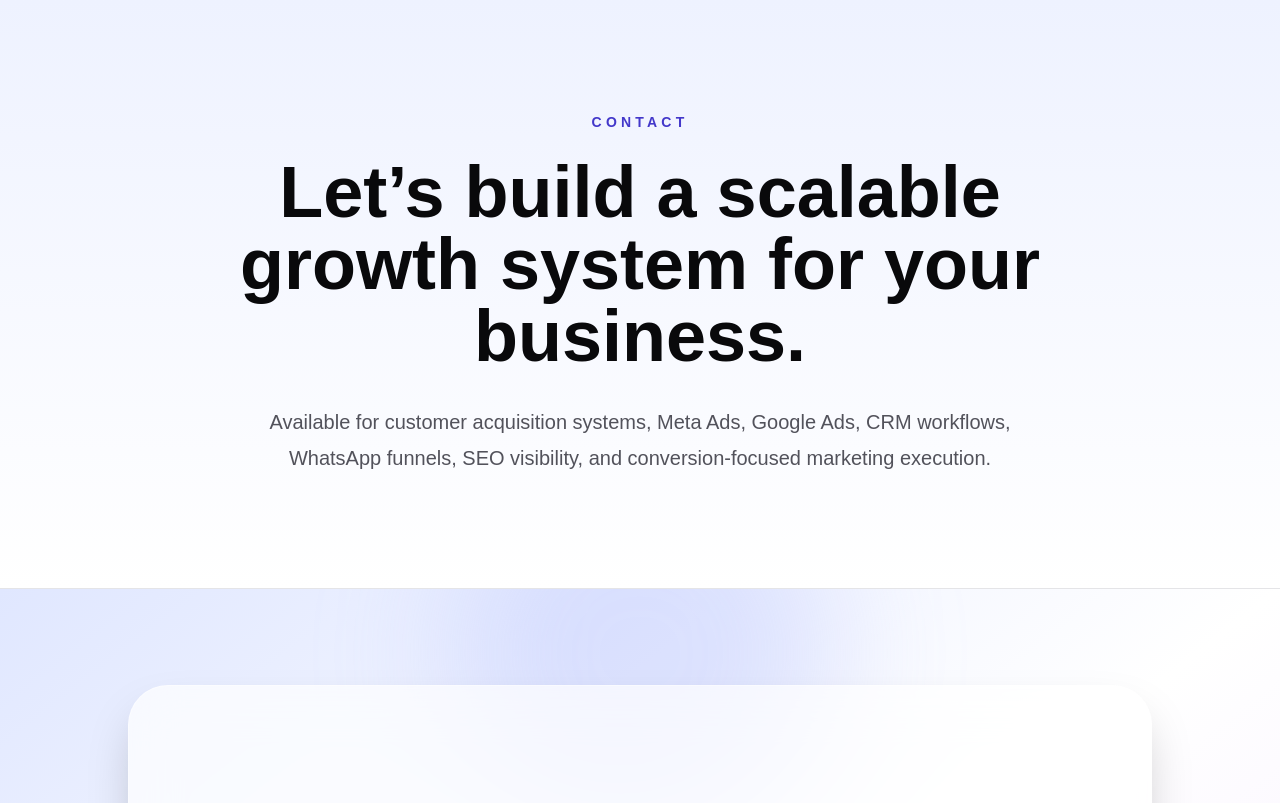
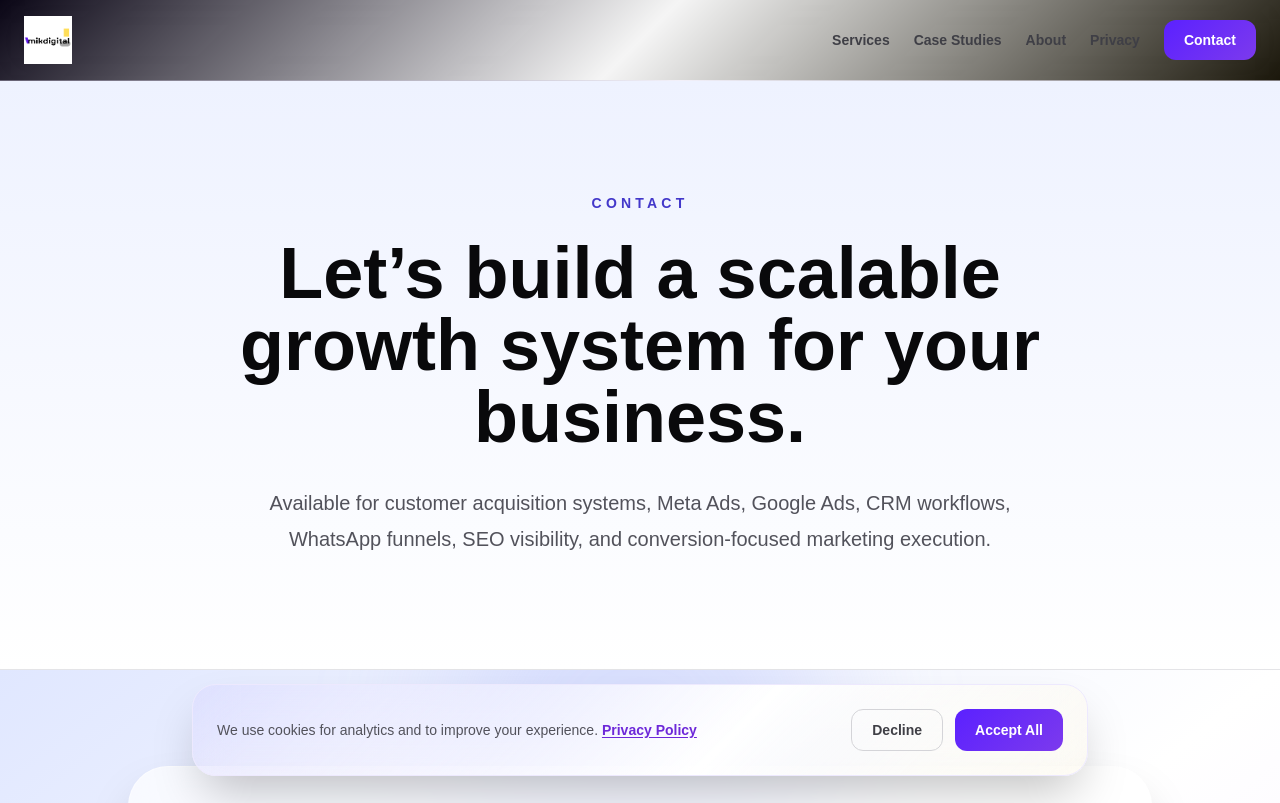
Before and after one commit to mikdigitalofficial/mikdigital.online, a Next.js app: page /contact in a window 1280 px wide. Shown: the top 803 px of the page. Built offline with nearby package versions, Linux system fonts and the light colour scheme.

Commit message:
Update layout.tsx

```diff
--- a/src/app/layout.tsx
+++ b/src/app/layout.tsx
@@ -1,5 +1,7 @@
 import type { Metadata } from "next";
 import Script from "next/script";
+import Nav from "@/components/Nav";
+import CookieBanner from "@/components/CookieBanner";
 import "./globals.css";
 
 export const metadata: Metadata = {
@@ -29,7 +31,7 @@ export default function RootLayout({
           `}
         </Script>
 
-        {/* Meta Pixel — production only, prevents preview URL noise in Events Manager */}
+        {/* Meta Pixel — production only */}
         <Script id="meta-pixel" strategy="afterInteractive">
           {`
             if (window.location.hostname === 'mikdigital.online') {
@@ -37,16 +39,11 @@ export default function RootLayout({
               {if(f.fbq)return;n=f.fbq=function(){n.callMethod?
               n.callMethod.apply(n,arguments):n.queue.push(arguments)};
               if(!f._fbq)f._fbq=n;
-              n.push=n;
-              n.loaded=!0;
-              n.version='2.0';
-              n.queue=[];
-              t=b.createElement(e);
-              t.async=!0;
-              t.src=v;
-              s=b.getElementsByTagName(e)[0];
+              n.push=n;n.loaded=!0;n.version='2.0';
+              n.queue=[];t=b.createElement(e);t.async=!0;
+              t.src=v;s=b.getElementsByTagName(e)[0];
               s.parentNode.insertBefore(t,s)}
-              (window, document,'script',
+              (window,document,'script',
               'https://connect.facebook.net/en_US/fbevents.js');
               fbq('init', '1303661508025094');
               fbq('track', 'PageView');
@@ -64,14 +61,13 @@ export default function RootLayout({
             src="https://www.googletagmanager.com/ns.html?id=GTM-MZJ3FNLG"
             height="0"
             width="0"
-            style={{
-              display: "none",
-              visibility: "hidden",
-            }}
+            style={{ display: "none", visibility: "hidden" }}
           />
         </noscript>
 
+        <Nav />
         {children}
+        <CookieBanner />
 
       </body>
 
```
